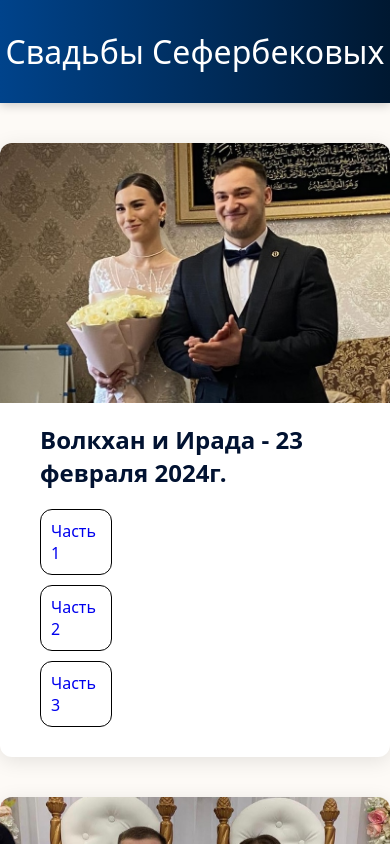
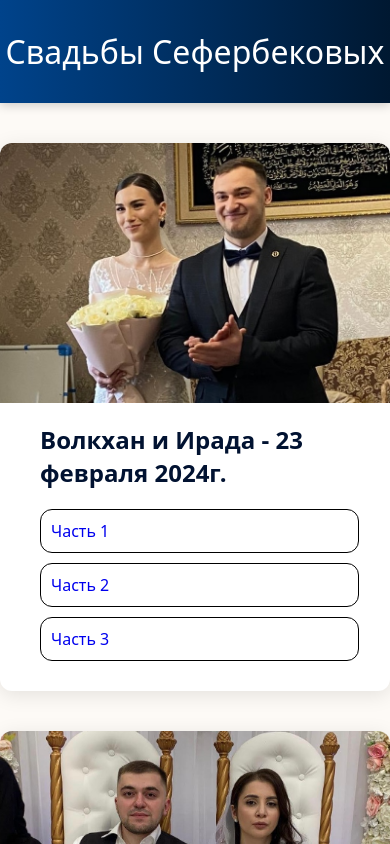
Before and after one commit to seferbek/weddings_sefer, a plain HTML site: page index.html in a window 390 px wide. Shown: the top 844 px of the page. Drawn offline with Linux system fonts and the light colour scheme.

Commit message:
Add files via upload

```diff
--- a/style.css
+++ b/style.css
@@ -52,7 +52,7 @@ body {
     margin-bottom: 10px;
     padding: 10px;
     background: #ffffff;
-    width: 50px;
+    width: 200px;
     border: 1px solid #000000;
     border-radius: 12px;
     transition: background-color 0.3s ease, transform 0.3s ease, box-shadow 0.3s ease; /* Плавный переход для фона, трансформации и тени */
@@ -67,3 +67,28 @@ body {
 .zoom-effect:hover {
   transform: scale(1.08);
 }
+@media(max-width: 600px){
+  .wedding {
+    max-width: 500px;
+    margin: 40px auto;
+    background: #fff;
+    border-radius: 12px;
+    box-shadow: 0 4px 20px rgba(0,0,0,0.1);
+    overflow: hidden;
+  }
+  .part {
+    margin-bottom: 10px;
+    padding: 10px;
+    background: #ffffff;
+    width: 90%;
+    border: 1px solid #000000;
+    border-radius: 12px;
+    transition: background-color 0.3s ease, transform 0.3s ease, box-shadow 0.3s ease; /* Плавный переход для фона, трансформации и тени */
+  }
+.part:hover{
+  background-color: black;
+  color: #DCE5E2;
+}
+.zoom-effect{transition: none;}
+.zoom-effect:hover{transform: none;}
+}
```
